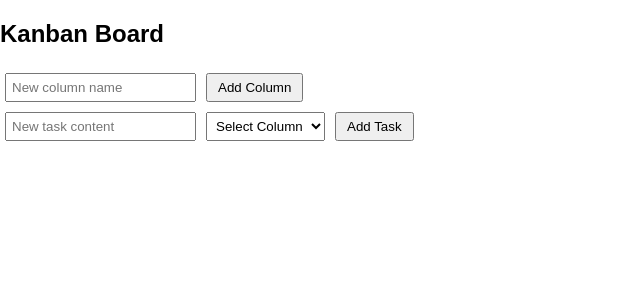
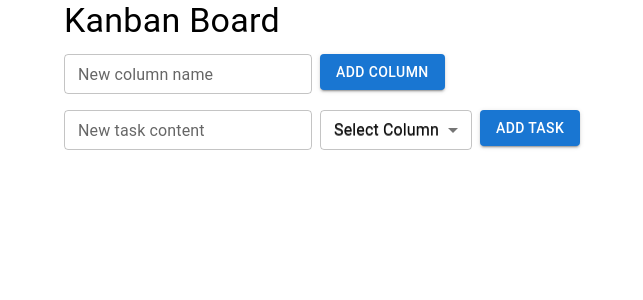
Before and after one commit to HYdride1/kanban-board, a React (Create React App) app: page / in a window 1280 px wide. Shown: the top 300 px of the page, without its empty margins (0-643 px from the left). Built offline with nearby package versions, Linux system fonts and the light colour scheme.

Commit message:
initial commit

```diff
--- a/package.json
+++ b/package.json
@@ -4,6 +4,9 @@
   "homepage": "https://HYdride1.github.io/kanban-board",
   "private": true,
   "dependencies": {
+    "@emotion/react": "^11.13.0",
+    "@emotion/styled": "^11.13.0",
+    "@mui/material": "^5.16.5",
     "@testing-library/jest-dom": "^5.17.0",
     "@testing-library/react": "^13.4.0",
     "@testing-library/user-event": "^13.5.0",
--- a/src/App.js
+++ b/src/App.js
@@ -1,6 +1,7 @@
 import React, { useState } from 'react';
 import { DragDropContext, Droppable, Draggable } from 'react-beautiful-dnd';
-import './styles.css';
+import { Container, Paper, Button, TextField, IconButton, Typography } from '@mui/material';
+import DeleteIcon from '@mui/icons-material/Delete';
 import { v4 as uuidv4 } from 'uuid';
 
 const initialData = {
@@ -169,27 +170,39 @@ function App() {
   };
 
   return (
-    <div>
-      <h2>Kanban Board</h2>
+    <Container>
+      <Typography variant="h4" gutterBottom>Kanban Board</Typography>
       <div>
-        <input
-          type="text"
-          placeholder="New column name"
+        <TextField
+          label="New column name"
           value={newColumnName}
           onChange={e => setNewColumnName(e.target.value)}
+          variant="outlined"
+          size="small"
+          style={{ marginRight: 8 }}
         />
-        <button onClick={addColumn}>Add Column</button>
+        <Button variant="contained" color="primary" onClick={addColumn}>Add Column</Button>
       </div>
       <div>
-        <input
-          type="text"
-          placeholder="New task content"
+        <TextField
+          label="New task content"
           value={newTaskContent}
           onChange={e => setNewTaskContent(e.target.value)}
+          variant="outlined"
+          size="small"
+          style={{ marginRight: 8, marginTop: 16 }}
         />
-        <select
+        <TextField
+          select
+          label="Select Column"
           value={selectedColumn}
           onChange={e => setSelectedColumn(e.target.value)}
+          variant="outlined"
+          size="small"
+          SelectProps={{
+            native: true,
+          }}
+          style={{ marginRight: 8, marginTop: 16 }}
         >
           <option value="">Select Column</option>
           {state.columnOrder.map(columnId => (
@@ -197,8 +210,8 @@ function App() {
               {state.columns[columnId].title}
             </option>
           ))}
-        </select>
-        <button onClick={addTask}>Add Task</button>
+        </TextField>
+        <Button variant="contained" color="primary" onClick={addTask} style={{ marginTop: 16 }}>Add Task</Button>
       </div>
       <DragDropContext onDragEnd={onDragEnd}>
         {state.columnOrder.map(columnId => {
@@ -208,36 +221,40 @@ function App() {
           return (
             <Droppable key={column.id} droppableId={column.id}>
               {provided => (
-                <div
+                <Paper
                   {...provided.droppableProps}
                   ref={provided.innerRef}
-                  className="column"
+                  style={{ padding: 16, margin: 16, backgroundColor: '#f4f5f7' }}
                 >
-                  <h3>{column.title}</h3>
-                  <button className="delete-button" onClick={() => deleteColumn(column.id)}>×</button>
+                  <Typography variant="h6">{column.title}</Typography>
+                  <IconButton size="small" onClick={() => deleteColumn(column.id)} style={{ position: 'absolute', top: 8, right: 8 }}>
+                    <DeleteIcon />
+                  </IconButton>
                   {tasks.map((task, index) => (
                     <Draggable key={task.id} draggableId={task.id} index={index}>
                       {provided => (
-                        <div
+                        <Paper
                           ref={provided.innerRef}
                           {...provided.draggableProps}
                           {...provided.dragHandleProps}
-                          className="task"
+                          style={{ padding: 16, margin: '8px 0', backgroundColor: '#fff', position: 'relative' }}
                         >
                           {task.content}
-                          <button className="delete-button" onClick={() => deleteTask(column.id, task.id)}>×</button>
-                        </div>
+                          <IconButton size="small" onClick={() => deleteTask(column.id, task.id)} style={{ position: 'absolute', top: 8, right: 8 }}>
+                            <DeleteIcon />
+                          </IconButton>
+                        </Paper>
                       )}
                     </Draggable>
                   ))}
                   {provided.placeholder}
-                </div>
+                </Paper>
               )}
             </Droppable>
           );
         })}
       </DragDropContext>
-    </div>
+    </Container>
   );
 }
 
--- a/src/styles.css
+++ b/src/styles.css
@@ -4,24 +4,21 @@ body {
   padding: 0;
   box-sizing: border-box;
 }
-
 .column {
-  border: 1px solid lightgrey;
-  border-radius: 2px;
+  background: #f4f5f7;
+  border-radius: 3px;
   width: 300px;
   padding: 8px;
   margin-right: 8px;
-  background-color: white;
-  display: inline-block;
-  vertical-align: top;
+  position: relative; /* 用于定位删除按钮 */
 }
 
 .task {
-  border: 1px solid lightgrey;
-  border-radius: 2px;
+  background: white;
+  border-radius: 3px;
   padding: 8px;
   margin-bottom: 8px;
-  background-color: white;
+  position: relative; /* 用于定位删除按钮 */
 }
 
 input, select {
```
Also changed, not shown: 1 other file (tests, documents, lock files or other folders).
